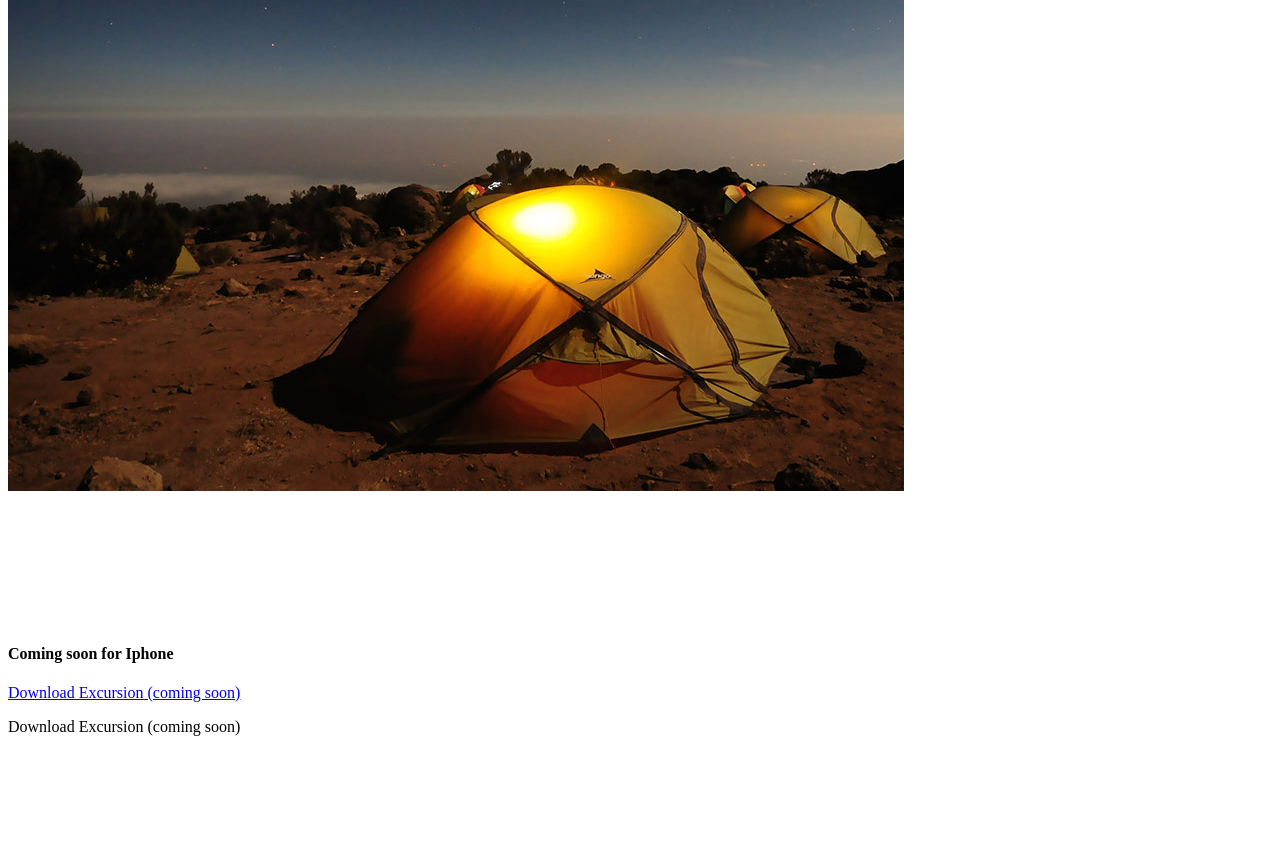
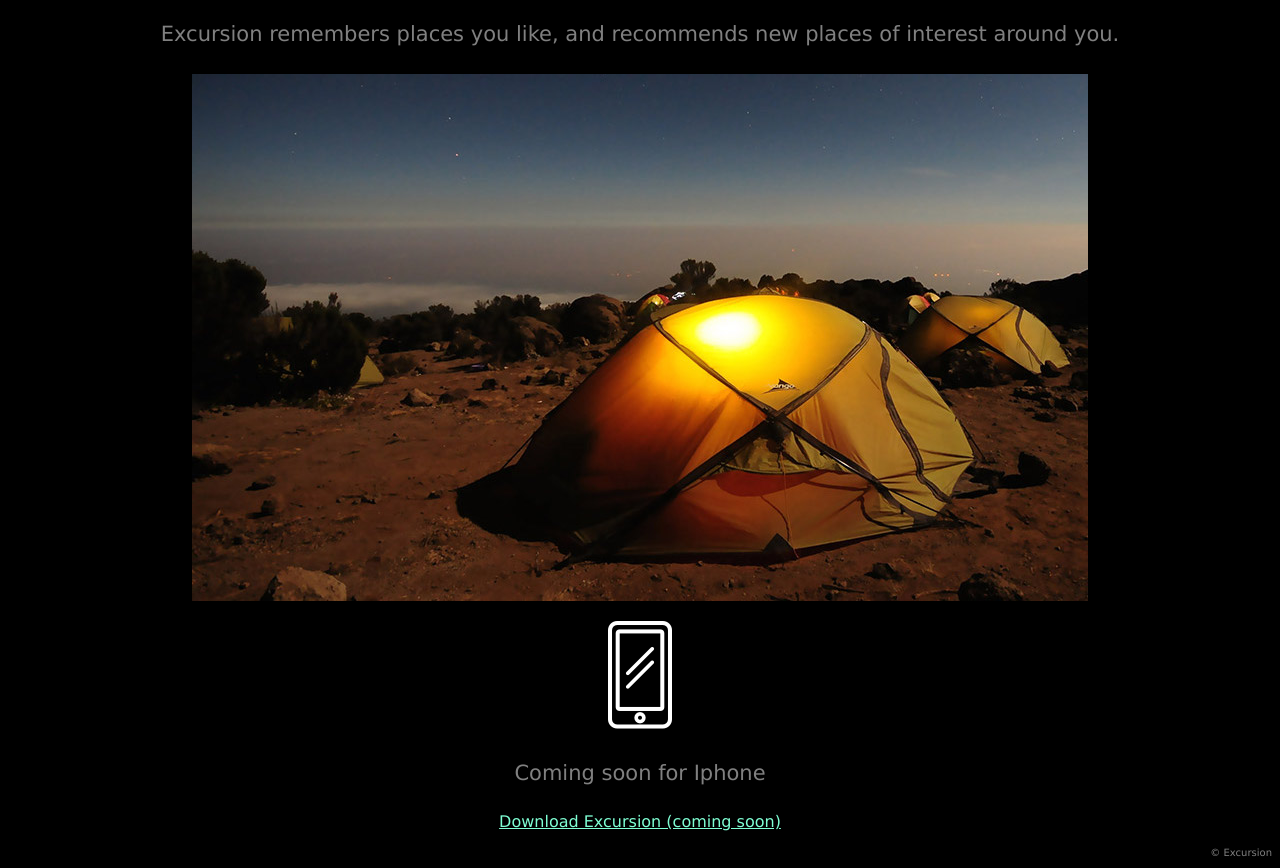
Before and after one commit to Chilly11/excursion, a plain HTML site: page index.html in a window 1280 px wide. Shown: the part 411-1279 px from the top of the page. Before the commit the page ends 1163 px from the top, so only its background shows below. Drawn offline with Linux system fonts and the light colour scheme; files that its build step writes are made by us from their sources.

Commit message:
Final Push

```diff
--- a/index.html
+++ b/index.html
@@ -2,10 +2,10 @@
 <html lang="en">
 <head>
     <meta charset="UTF-8">
-    <meta name="viewport" content="width=device-width, initial-scale = 1.0">
+    <meta name="viewport" content="width=device-width", initial-scale = "1.0">
     <meta http-equiv="X-UA-Compatible" content="ie-edge">
     <title>Excursion</title>
-    <link rel="stylesheet" type="test/css" href="/Users/Chris/git_practice/projects/excursion/resources/css/style.css">
+    <link rel="stylesheet" type="text/css" href="resources/css/style.css">
 </head>
 <body>
 <h1 class="header--main">Discover Hidden Places in the world around you</h1>
@@ -19,7 +19,7 @@
 <p><img alt="phone picture" src="resources/images/phone.png"></p>
 <h4 class="header--sub-header">Coming soon for Iphone</h4>
 <p><a class="link--cta" href="#">Download Excursion (coming soon)</a></p>
-<p class= "footer--copyright" >Download Excursion (coming soon)</p>
+<p class="footer--copyright" >© Excursion</p>
 </body>
 
 </html>
--- a/resources/css/style.css
+++ b/resources/css/style.css
@@ -30,7 +30,7 @@ body {
 
  /* Footer */
 .footer--copyright {
-    font-size: 21px;
+    font-size: 10px;
     color: grey;
     text-align: right;
    }
```
